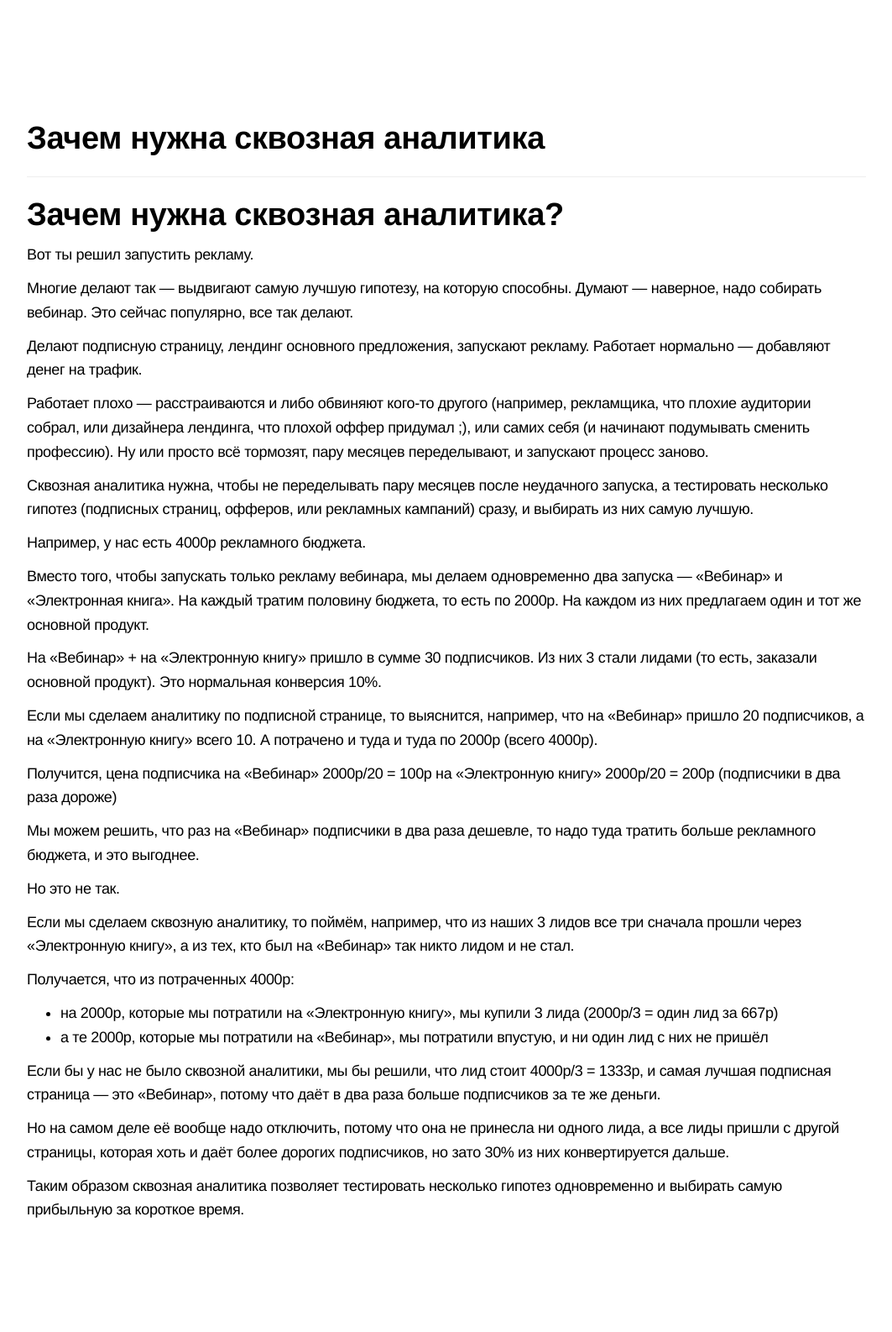
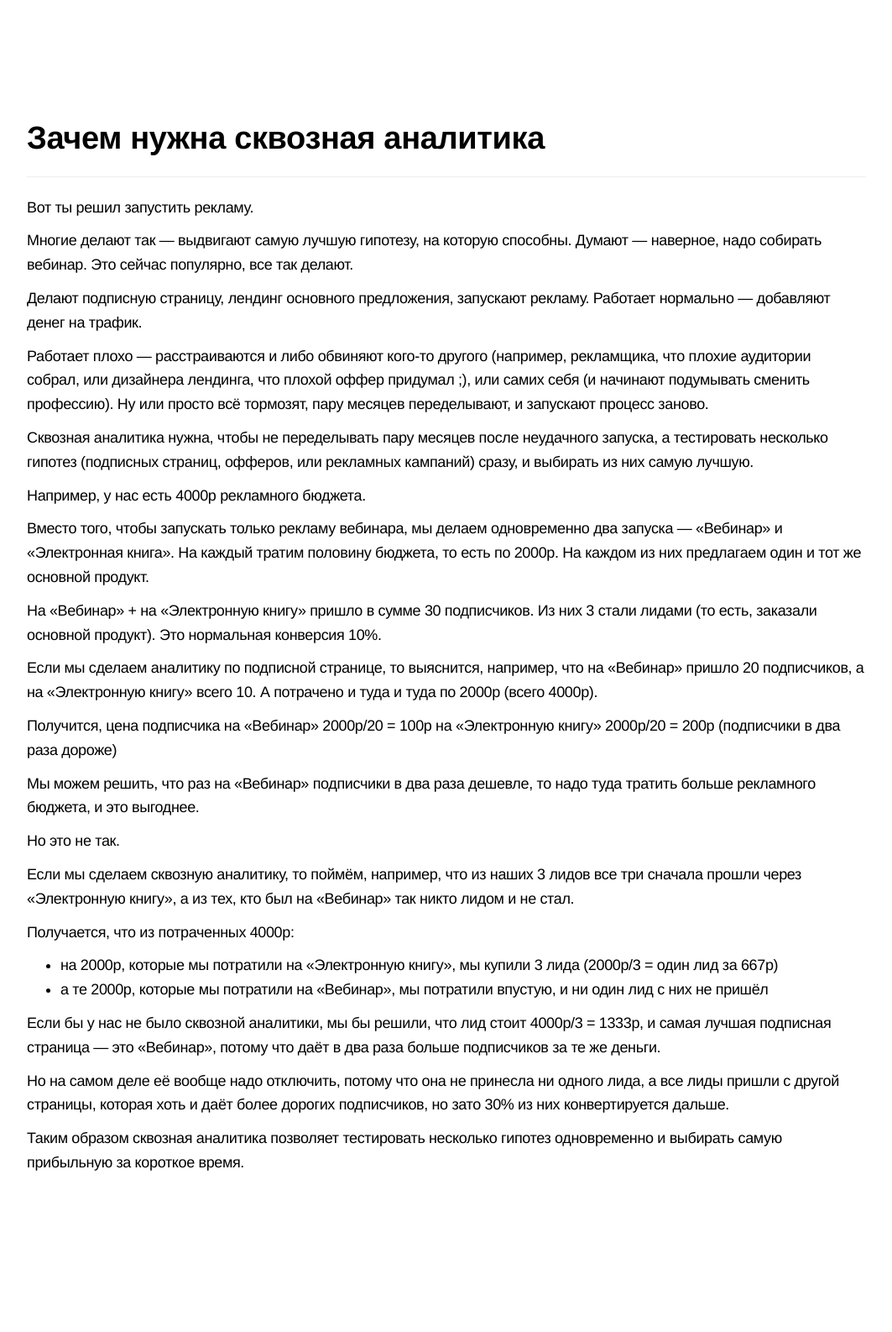
Before and after one commit to bz-icoach/bz-icoach.github.io, a Jekyll site: the page built from _posts/gde-brat-trafik/2018-01-16-zachem-nuzhna-skvoznaya-analitika.md, in a window 1280 px wide. Shown: the whole page at 84% size, without its empty margins (108-1171 px from the left). Built offline with Jekyll 4.4.1, drawn with Linux system fonts in a browser that asks for light colours; nearby versions of some CDN libraries; after the commit the page ends 1530 px from its top, so only the background shows below that.

Commit message:
Update 2018-01-16-zachem-nuzhna-skvoznaya-analitika.md

```diff
--- a/_posts/gde-brat-trafik/2018-01-16-zachem-nuzhna-skvoznaya-analitika.md
+++ b/_posts/gde-brat-trafik/2018-01-16-zachem-nuzhna-skvoznaya-analitika.md
@@ -2,8 +2,6 @@
 layout: post
 title: Зачем нужна сквозная аналитика
 ---
-
-# Зачем нужна сквозная аналитика?
 
 Вот ты решил запустить рекламу.
 
```
